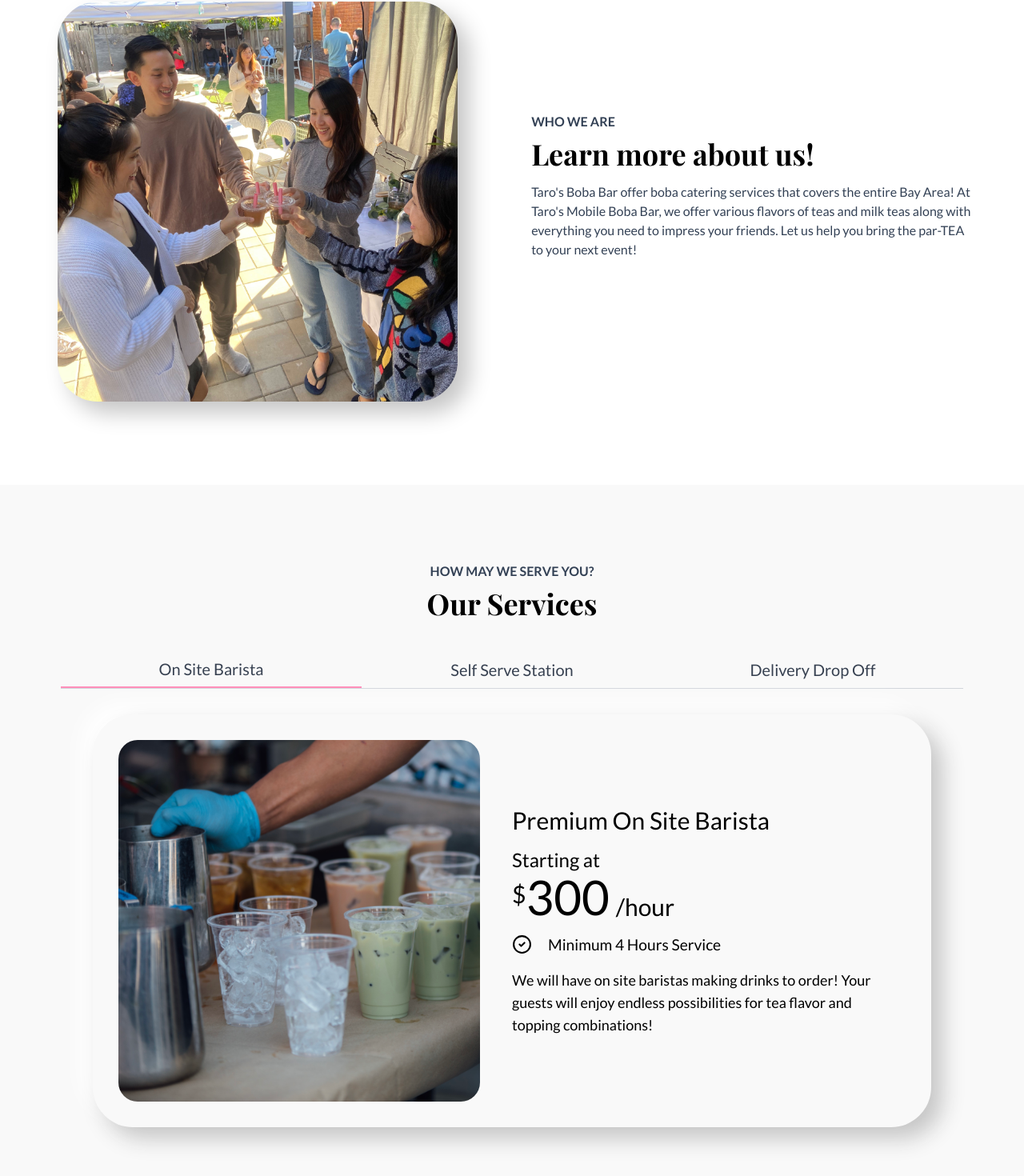
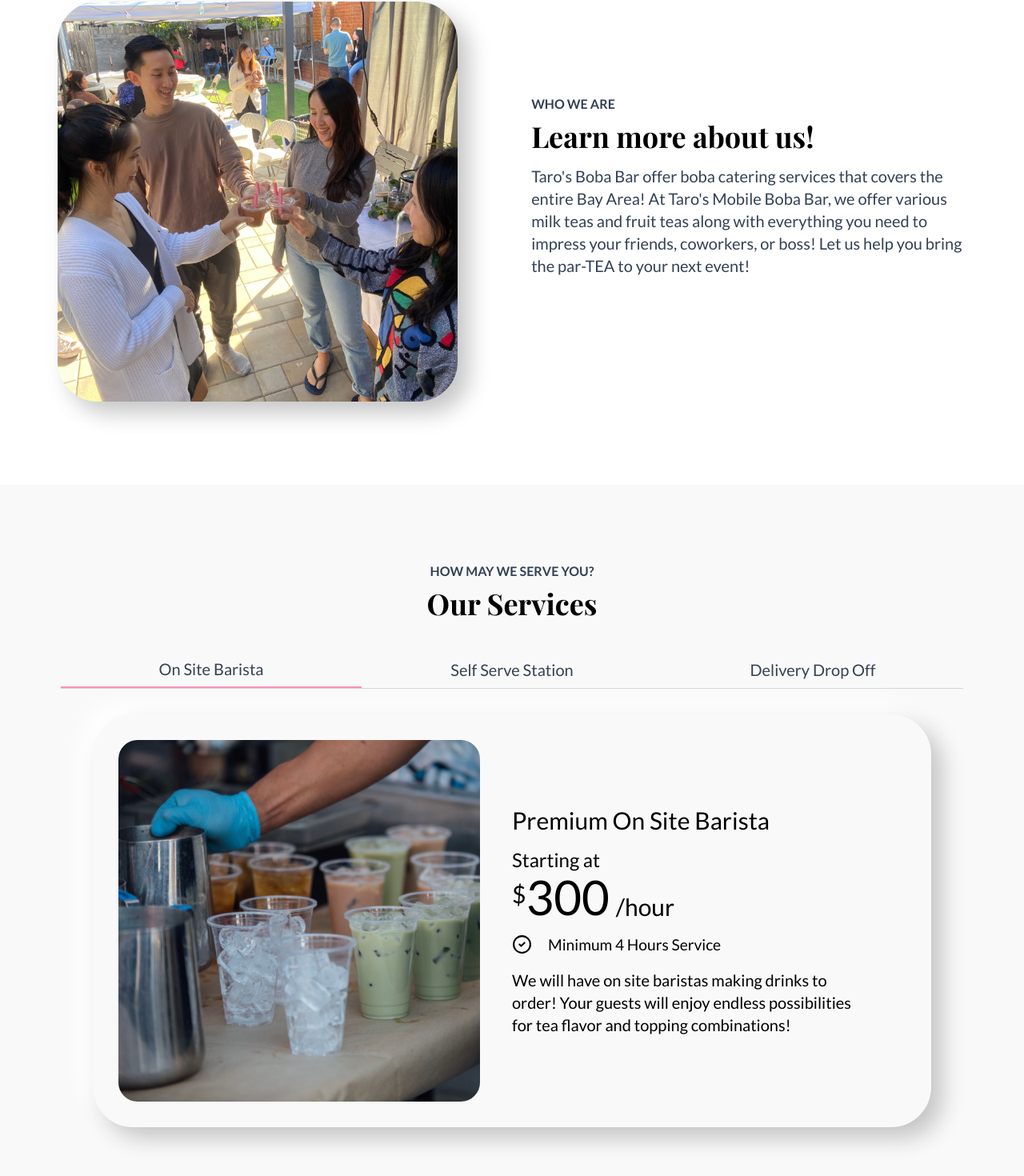
Before and after one commit to maaabilly/TarosBobaBar, a React (Vite) app: page / in a window 1280 px wide. Shown: the part 902-2372 px from the top of the page at 80% size. Built offline with nearby package versions, Linux system fonts and the light colour scheme; a web font is replaced by a local one.

Commit message:
meta tag with description, page text content adjust

```diff
--- a/index.html
+++ b/index.html
@@ -2,6 +2,11 @@
 <html lang="en">
   <head>
     <meta charset="UTF-8" />
+    <meta name="viewport" content="width=device-width, initial-scale=1.0" />
+    <meta
+      name="description"
+      content="Boba catering services that covers the entire Bay Area! We offer various flavors of milk and fruit teas along with everything you need to impress your friends, coworkers, or boss! Let us help you bring the par-TEA to your next event!"
+    />
     <link
       rel="apple-touch-icon"
       sizes="180x180"
@@ -20,7 +25,7 @@
       href="/src/assets/icons/favicons/favicon-16x16.png"
     />
     <link rel="manifest" href="/src/assets/icons/favicons/site.webmanifest" />
-    <meta name="viewport" content="width=device-width, initial-scale=1.0" />
+
     <title>TarosBobaBar</title>
   </head>
   <body>
--- a/src/components/About.jsx
+++ b/src/components/About.jsx
@@ -22,7 +22,7 @@
           <h2 className="md:text-4xl sm:text-3xl text-2xl font-bold mt-2 mb-4 playfair">
             {about.heading}
           </h2>
-          <h3 className="text-slate-700 max-w-[700px] mb-10">
+          <h3 className="text-slate-700 max-w-[700px] mb-10 text-lg md:text-xl">
             {about.content}
           </h3>
         </div>
--- a/src/components/Hero.jsx
+++ b/src/components/Hero.jsx
@@ -8,7 +8,7 @@
     <div className="w-full mx-auto" id="hero">
       <div className="absolute w-full h-[90%] z-10 px-10 mt-[15rem]">
         <div className="md:mx-[10%] md:mt-[5rem] mt-[3rem] lg:ml-[15%] text-gray-800 ">
-          <p className="lg:text-3xl sm:text-2xl text-xl  font-medium mb-4 md:ml-[-30px]">
+          <p className="lg:text-3xl sm:text-2xl text-xl font-medium mb-4 md:ml-[-30px]">
             {hero.subheading2}
           </p>
           <div className="flex justify-start items-center">
--- a/src/components/Pricing.jsx
+++ b/src/components/Pricing.jsx
@@ -39,7 +39,7 @@
                     <LuCheckCircle2 size={25} /> Minimum 4 Hours Service
                   </li>
                 </ul>
-                <p className="text-lg">
+                <p className="text-lg md:text-xl">
                   We will have on site baristas making drinks to order! Your
                   guests will enjoy endless possibilities for tea flavor and
                   topping combinations!
@@ -75,7 +75,7 @@
                     Set Up and Clean Up
                   </li>
                 </ul>
-                <p className="text-lg">
+                <p className="text-lg md:text-xl">
                   Your guests will have the freedom to mix and match different
                   teas and toppings to their liking!
                 </p>
--- a/src/constants/index.js
+++ b/src/constants/index.js
@@ -31,7 +31,7 @@
   heading: 'Learn more about us!',
   subheading: 'Who we are',
   content:
-    "Taro's Boba Bar offer boba catering services that covers the entire Bay Area! At Taro's Mobile Boba Bar, we offer various flavors of teas and milk teas along with everything you need to impress your friends. Let us help you bring the par-TEA to your next event!",
+    "Taro's Boba Bar offer boba catering services that covers the entire Bay Area! At Taro's Mobile Boba Bar, we offer various milk teas and fruit teas along with everything you need to impress your friends, coworkers, or boss! Let us help you bring the par-TEA to your next event!",
   img: groupCheers,
 };
 
```
